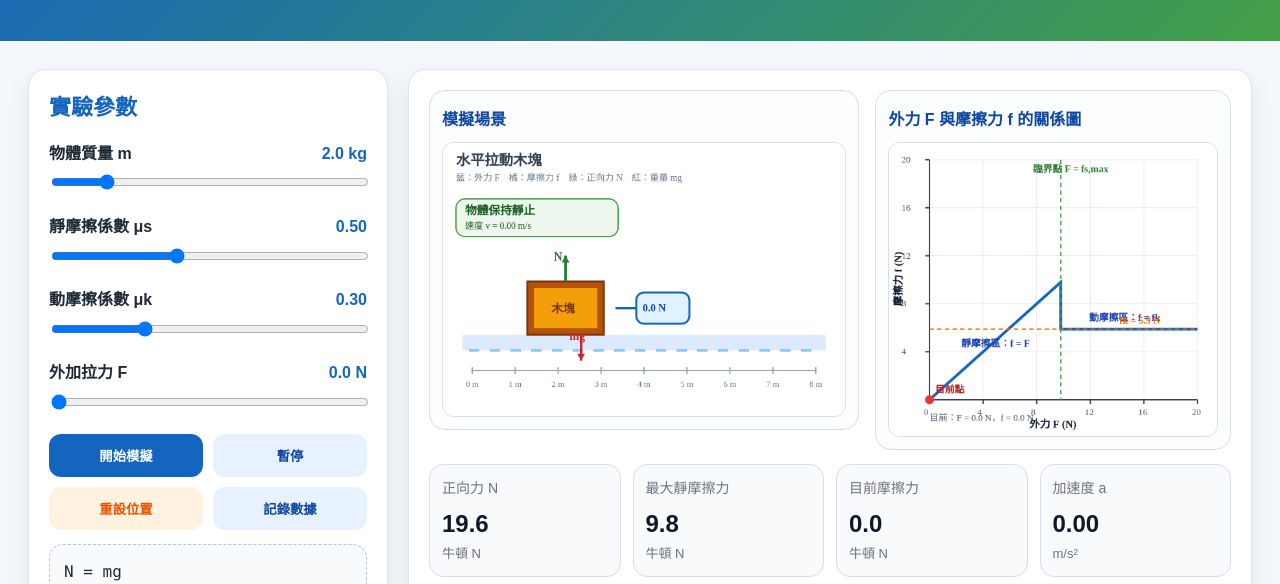
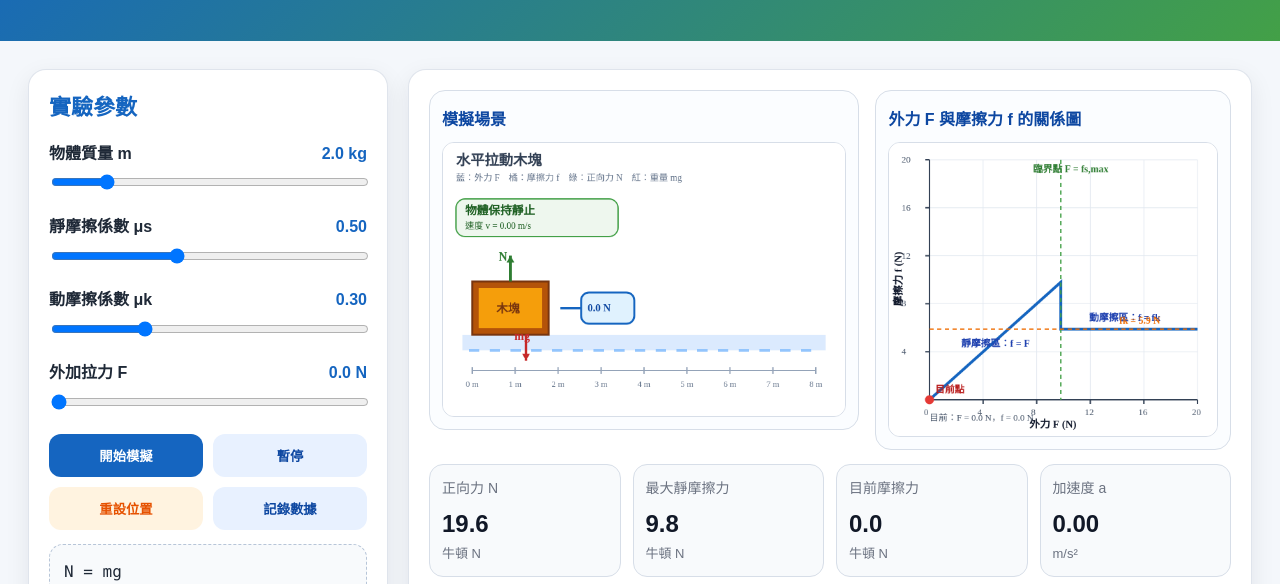
Before and after one commit to pinebang/pinebang.github.io, a plain HTML site: page friction.html in a window 1280 px wide. Both pictures are taken after a click on the button "重設位置". Shown: the part 153-737 px from the top of the page. Drawn offline with Linux system fonts and the light colour scheme.

Commit message:
Start friction block at zero

```diff
--- a/friction.html
+++ b/friction.html
@@ -486,8 +486,9 @@
     const simCtx = els.simCanvas.getContext("2d");
     const graphCtx = els.graphCanvas.getContext("2d");
 
+    const startX = 45;
     let playing = false;
-    let x = 130;
+    let x = startX;
     let v = 0;
     let lastTime = null;
     let records = [];
@@ -843,7 +844,7 @@
     }
 
     function resetPosition() {
-      x = 130;
+      x = startX;
       v = 0;
       lastTime = null;
       updateLabels();
```
